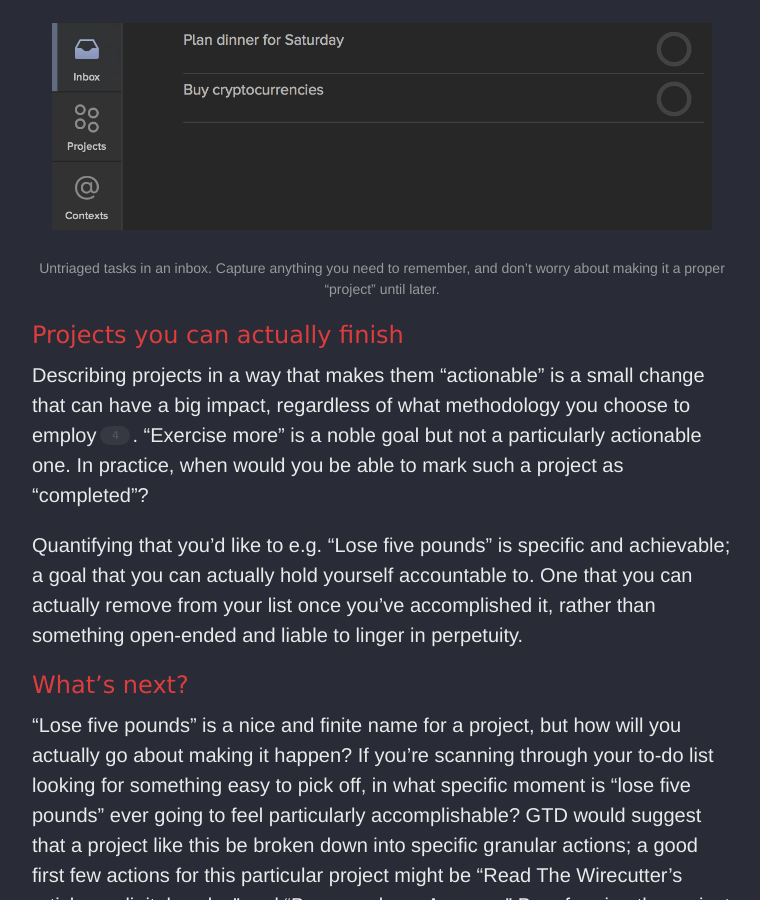
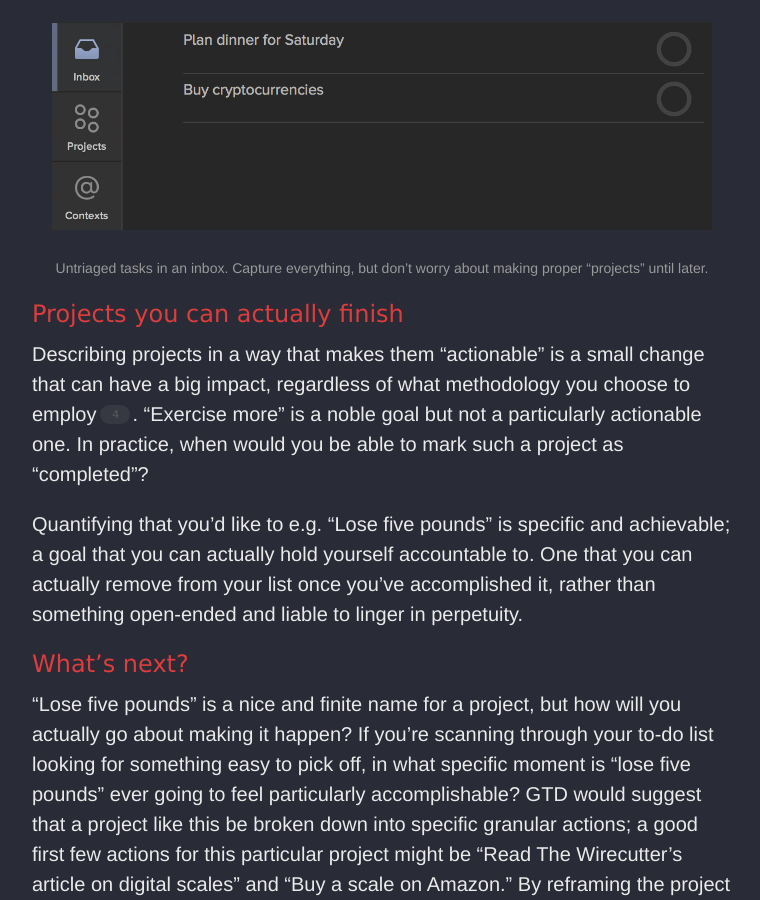
Before and after one commit to irace/irace.github.com, a Jekyll site: the page built from _posts/2017-05-28-gtd.md, in a window 1280 px wide and 900 px high, scrolled down 1848 px. Shown: the whole window, without its empty margins (258-1018 px from the left). Built offline with Jekyll 4.4.1, drawn with Linux system fonts in a browser that asks for light colours; some of the changed text lies outside the part shown.

Commit message:
Couple copy tweaks

```diff
--- a/_posts/2017-05-28-gtd.md
+++ b/_posts/2017-05-28-gtd.md
@@ -26,7 +26,7 @@ Inbox entries won’t actually be worked on until you’ve had more time to thin
 
 <figure>
   <img src="/images/gtd/inbox.png" alt="Untriaged tasks in an inbox.">
-  <figcaption>Untriaged tasks in an inbox. Capture anything you need to remember, and don’t worry about making it a proper “project” until later.</figcaption>
+  <figcaption>Untriaged tasks in an inbox. Capture everything, but don’t worry about making proper “projects” until later.</figcaption>
 </figure>
 
 ## Projects you can actually finish
```
Also changed, not shown: other parts of _posts/2017-05-28-gtd.md (+1 -1 lines).
